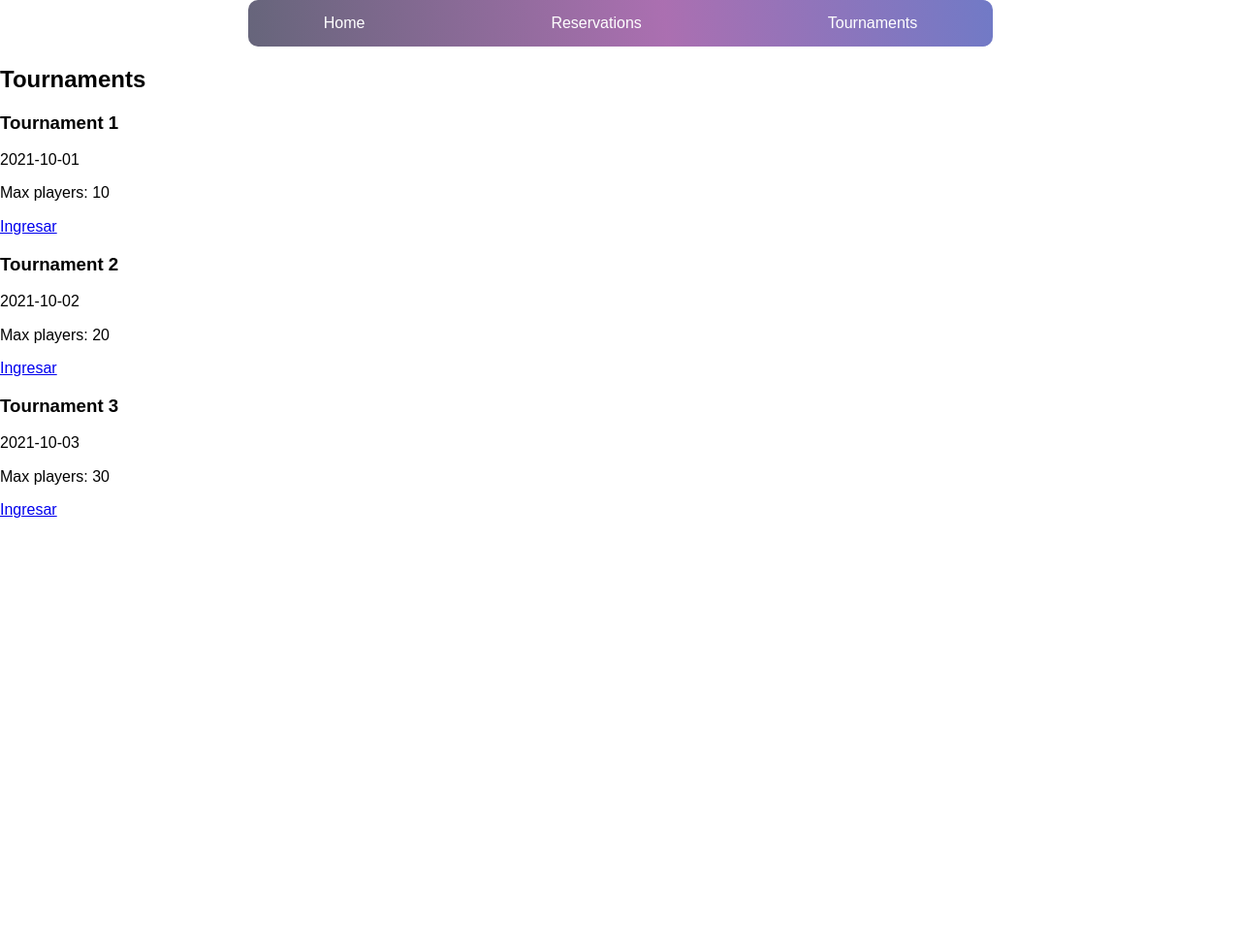
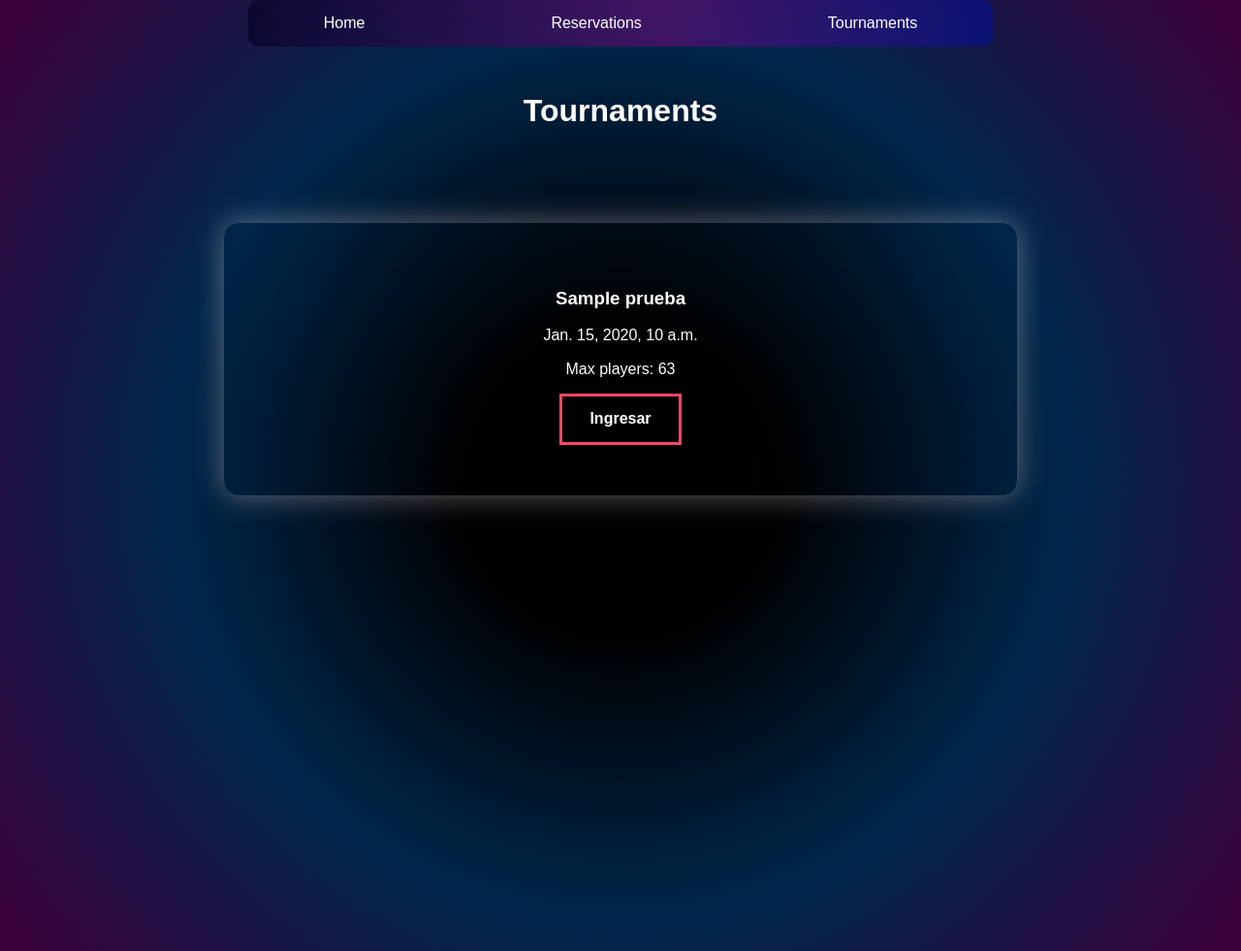
Before and after one commit to SergioEderCervantes/Lobby, a Django app: page /tournaments/ in a window 1280 px wide. Shown: the whole page at 97% size. Before the commit the page ends 534 px from the top, so only its background shows below. Run offline with Django 5.2, Linux system fonts and the light colour scheme; tables that the repository leaves empty hold one stand-in row (values such as "Sample post").

Commit message:
ahsjdhajks

```diff
--- a/custom_admin/views.py
+++ b/custom_admin/views.py
@@ -6,7 +6,6 @@ from custom_admin.services import crearMatch
 from django.shortcuts import get_object_or_404
 from django.http import JsonResponse
 from settings import STATICFILES_DIRS
-from django.views.decorators.csrf import csrf_exempt
 # Create your views here.
 
 class Tournament(object):
--- a/static/css/tournament.css
+++ b/static/css/tournament.css
@@ -1,8 +1,82 @@
-.header{
+body {
+    background: radial-gradient(circle, rgba(0, 0, 0, 1) 20%, rgba(0, 39, 75, 1) 57%, rgba(55, 1, 60, 1) 96%);
+    color: white;
+    background-repeat: no-repeat;
+}
+
+.header {
     display: flex;
     justify-content: center;
 }
 
-.tournament{
-    background-color: blue;
+h1 {
+    font-size: 32px;
+    text-align: center;
+    margin: 3rem auto;
 }
+
+.tournament_container {
+    width: 80%;
+    height: 100vh;
+    display: flex;
+    flex-direction: column;
+    align-items: center;
+    margin: 0 auto;
+    /* justify-content: center; */
+}
+
+.tournament {
+    border-radius: 10px;
+    margin: 3rem;
+    padding: 3rem;
+    width: 80%;
+    text-align: center;
+}
+
+
+.blur {
+    backdrop-filter: blur(30px);
+    box-shadow: 0px 0px 30px rgba(277, 228, 237, 0.37);
+    border: 1.5px solid rgba(255, 255, 255, 0.18);
+    border-radius: 1rem;
+    transition: all 0.5s ease;
+}
+
+.blur:hover{
+    backdrop-filter: blur(50px);
+    box-shadow: 0px 0px 50px rgba(277, 228, 237, 0.37);
+
+}
+
+.btn {
+    display: inline-block;
+    padding: 0.9rem 1.8rem;
+    font-size: 16px;
+    font-weight: 700;
+    color: white;
+    border: 3px solid rgb(252, 70, 100);
+    cursor: pointer;
+    position: relative;
+    background-color: transparent;
+    text-decoration: none;
+    overflow: hidden;
+    z-index: 1;
+    font-family: inherit;
+}
+
+.btn::before {
+    content: "";
+    position: absolute;
+    left: 0;
+    top: 0;
+    width: 100%;
+    height: 100%;
+    background-color: rgb(252, 70, 100);
+    transform: translateX(-100%);
+    transition: all .3s;
+    z-index: -1;
+}
+
+.btn:hover::before {
+    transform: translateX(0);
+}
--- /dev/null
+++ b/tournaments/templates/tournament_detail.html
@@ -0,0 +1,6 @@
+{% extends "tournaments.html" %}
+
+{% block content %}
+
+
+{% endblock content %}
--- a/tournaments/templates/tournaments.html
+++ b/tournaments/templates/tournaments.html
@@ -13,13 +13,17 @@
 {% endblock %}
 
 {% block content %}
-  <h2>Tournaments</h2>
-  <section>
+  <div class="tournaments">
+  <h1>Tournaments</h1>
+  <section class="tournament_container">
     {% for tournament in tournaments %}
-      <h3>{{ tournament.name }}</h3>
-      <p>{{ tournament.date }}</p>
-      <p>Max players: {{ tournament.players }}</p>
-      <a href="#">Ingresar</a>
+      <div class="tournament blur">
+        <h3>{{ tournament.name }}</h3>
+        <p>{{ tournament.date }}</p>
+        <p>Max players: {{ tournament.players }}</p>
+        <a href="{% url 'tournament_detail' tournament.name %}" class="btn">Ingresar</a>
+      </div>
     {% endfor %}
   </section>
+</div>
 {% endblock %}
--- a/tournaments/urls.py
+++ b/tournaments/urls.py
@@ -1,5 +1,6 @@
 from django.urls import path
-from tournaments.views import tournaments
+from tournaments.views import tournaments, tournament_detail
 urlpatterns = [
     path('', tournaments, name='tournaments'),
+    path('<str:name>/', tournament_detail, name='tournament_detail'),
 ]
--- a/tournaments/views.py
+++ b/tournaments/views.py
@@ -1,15 +1,32 @@
 from django.shortcuts import render
 from custom_admin.views import Tournament
+from .models import Tournament_prueba
+from django.shortcuts import get_object_or_404
+import os
+from settings import STATICFILES_DIRS
+
 # Create your views here.
 
 
 
 
 def tournaments(request):
-    tournaments = [
-        Tournament(1, 'Tournament 1', '2021-10-01', 10),
-        Tournament(2, 'Tournament 2', '2021-10-02', 20),
-        Tournament(3, 'Tournament 3', '2021-10-03', 30),
-    ]
+    data = Tournament_prueba.objects.all()
+    tournaments = [Tournament(torneo.tournament_id, torneo.tournament_name, torneo.date, 63) for torneo in data]
+
 
     return render(request, 'tournaments.html', {'tournaments': tournaments})
+
+
+def tournament_detail(request, name):
+    data = get_object_or_404(Tournament_prueba,tournament_name=name)
+    tournament = Tournament(data.tournament_id, data.tournament_name, data.date, 63)
+    matchups_ready = data.matchups_ready
+    svg_data = None
+    if(matchups_ready):
+        parent_dir = STATICFILES_DIRS[0]
+        file_name= str(tournament.id) + '.svg'
+        file_path = os.path.join(parent_dir,'svg', file_name)
+        with open(file_path, 'r') as svg_file:
+            svg_data = svg_file.read()
+    return render(request, 'tournament_detail.html', {'tournament' : tournament,'svg_data': svg_data})
```
